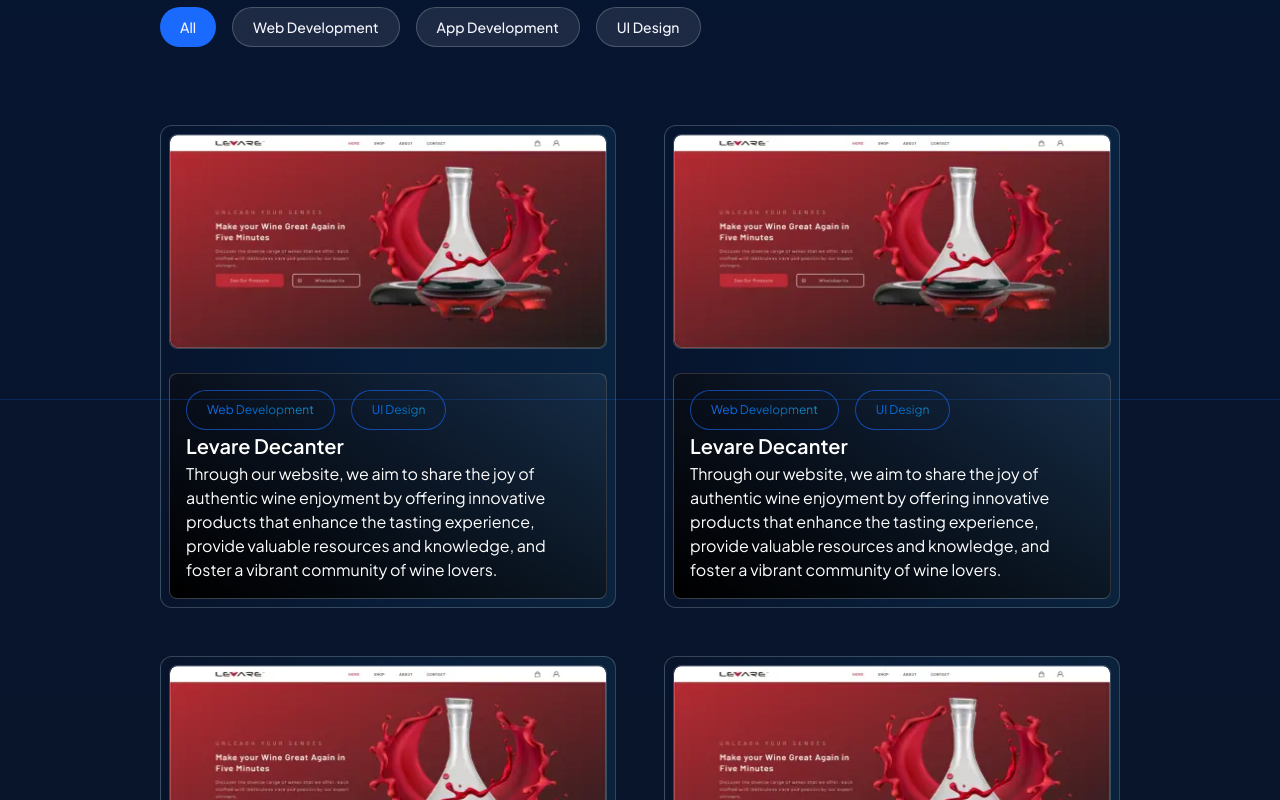
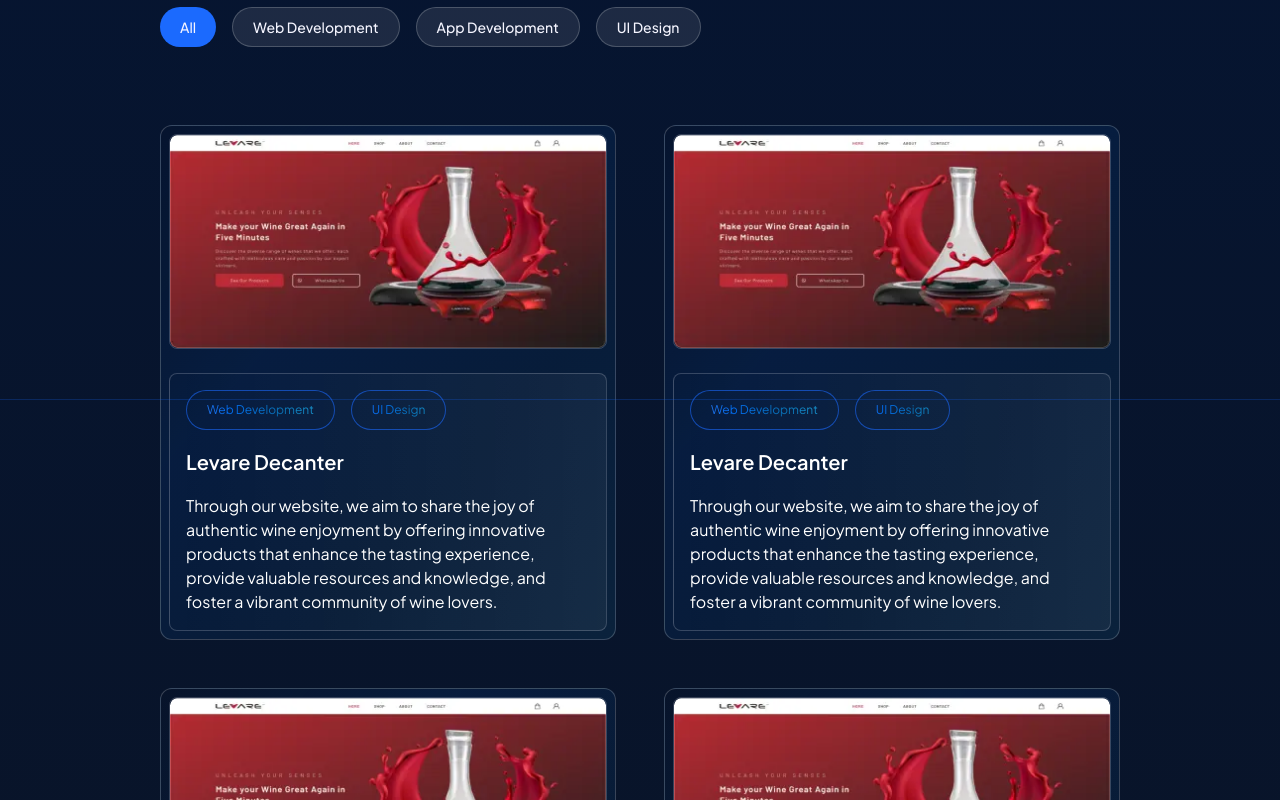
Before and after one commit to agusbw/fe-slicing, a Next.js app: page / in a window 1280 px wide. Shown: the part 400-1200 px from the top of the page. Built offline with nearby package versions, Linux system fonts and the light colour scheme.

Commit message:
fix: use card gradient variable

```diff
--- a/src/components/client.tsx
+++ b/src/components/client.tsx
@@ -10,7 +10,7 @@
   imageHeight: number;
 }) {
   return (
-    <div className="flex items-center p-4 border-[1px] border-white/20 rounded-lg bg-gradient-to-r from-black/0 to-white/5 justify-normal min-w-[70px]">
+    <div className="flex items-center p-4 border-[1px] border-white/20 rounded-lg bg-card-white-gradient justify-normal min-w-[70px]">
       <Image
         src={`/images/clients/${imageName}`}
         alt="client"
--- a/src/components/portfolio.tsx
+++ b/src/components/portfolio.tsx
@@ -19,7 +19,7 @@
   return (
     <Link
       href={"/detail"}
-      className="flex flex-col gap-6 p-2 border rounded-xl border-border/20 bg-gradient-to-r from-[#3974DC00]/0  via-[#096EB11A]/10 to-[#1FA4D91A]/10"
+      className="flex flex-col gap-6 p-2 border rounded-xl border-border/20 bg-card-gradient"
     >
       <Image
         src={imagePath}
@@ -33,7 +33,7 @@
         width={440}
         height={216}
       />
-      <div className="flex flex-col gap-x-4 p-4 border-[1px] border-primary-foreground/20 rounded-lg bg-gradient-to-tr from-black to-white/5">
+      <div className="flex flex-col gap-4 p-4 border-[1px] border-primary-foreground/20 rounded-lg bg-card-white-gradient">
         <div className="flex gap-4">
           {categories.map((c) => {
             return <Badge key={c}>{c}</Badge>;
```
